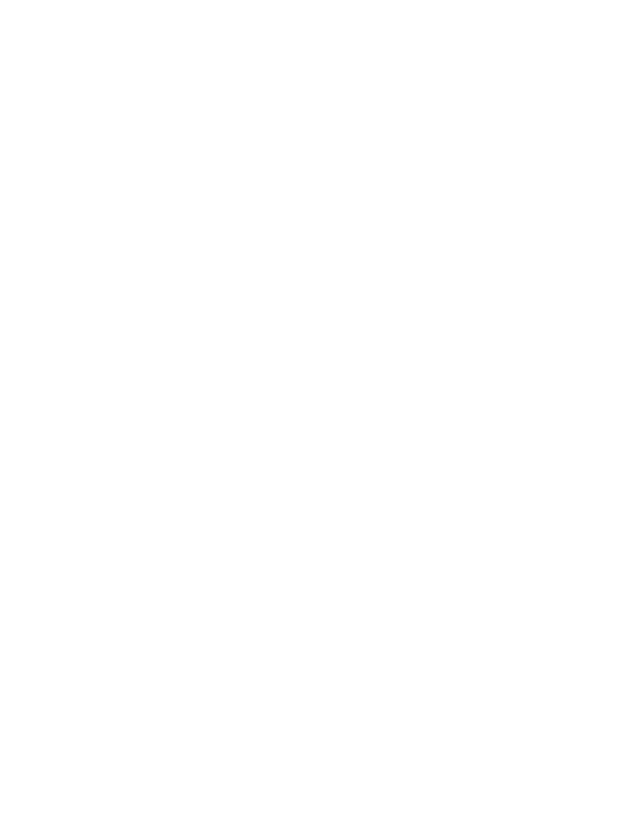
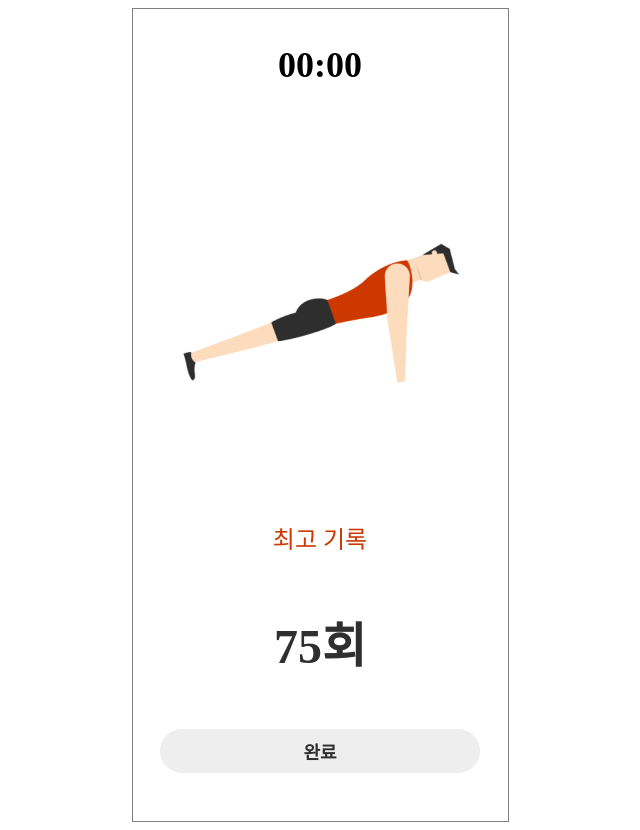
Before and after one commit to DogGae/Push-Up-Master, a plain HTML site: page index.html in a window 1280 px wide. Shown: the whole page, without its empty margins (320-960 px from the left). Before the commit the page ends 800 px from the top, so only its background shows below. Drawn offline with Linux system fonts and the light colour scheme.

Commit message:
초기 퍼블리싱

```diff
--- /dev/null
+++ b/app.js
@@ -0,0 +1,31 @@
+function startTimer() {
+  min = 1;
+  if (min === "") min = 0;
+  sec = 30;
+  if (sec === "") sec = 0;
+  timer = setInterval(counterTimer, 1000);
+}
+
+function counterTimer() {
+  if (sec != 0) {
+    sec--;
+    document.querySelector("#display").innerText = min + ":" + sec;
+  } else {
+    if (min != 0) {
+      min--;
+      sec = 60;
+    } else {
+      clearTimer(timer, "타이머 종료");
+    }
+  }
+}
+
+function resetTimer() {
+  clearTimer(timer, "리셋 종료");
+}
+
+function clearTimer(t, text) {
+  clearInterval(t);
+  document.querySelector(".min").value = "";
+  document.querySelector(".sec").value = "";
+}
--- /dev/null
+++ b/index.css
@@ -0,0 +1,61 @@
+body {
+  display: flex;
+  flex-direction: column;
+  align-items: center;
+}
+.container {
+  border: 1px solid gray;
+  width: 375px;
+  height: 812px;
+  display: flex;
+  align-items: center;
+  flex-direction: column;
+  justify-content: space-between;
+}
+.remaining {
+  font-size: 36px;
+  font-weight: 600;
+  margin-top: 35px;
+}
+
+.push_up_img {
+  width: 375px;
+  height: 375px;
+}
+.several_box{
+  display: flex;
+  align-items: center;
+  flex-direction: column;
+}
+.attetion{
+  color: #CD3700;
+  font-weight: 400;
+
+}
+.several_time {
+  color: #2F2F2F;
+  font-weight: 600;
+  font-size: 48px;
+}
+.push_up_button {
+  width: 320px;
+  height: 44px;
+  background-color: #EEEEEE;
+  color: #2F2F2F;
+  border-radius: 1000px;
+  border: none;
+  margin-bottom: 48px;
+  font-size: 18px;
+  font-weight: 700;
+}
+.push_up_button_active {
+  width: 320px;
+  height: 44px;
+  background-color: #CD3700;
+  color: #fff;
+  border-radius: 1000px;
+  border: none;
+  margin-bottom: 48px;
+  font-size: 18px;
+  font-weight: 700;
+}
--- a/index.html
+++ b/index.html
@@ -1,12 +1,27 @@
 <!DOCTYPE html>
 <html lang="en">
-<head>
-    <meta charset="UTF-8">
-    <meta http-equiv="X-UA-Compatible" content="IE=edge">
-    <meta name="viewport" content="width=device-width, initial-scale=1.0">
-    <title>Document</title>
-</head>
-<body>
+  <head>
+    <meta charset="UTF-8" />
+    <meta http-equiv="X-UA-Compatible" content="IE=edge" />
+    <meta name="viewport" content="width=device-width, initial-scale=1.0" />
+    <link rel="stylesheet" href="index.css" />
+    <title>Push-Up-Master</title>
+  </head>
 
-</body>
+  <body>
+    <div class="container">
+      <div>
+        <div id="display" class="remaining">00:00</div>
+      </div>
+      <img class="push_up_img" src="/Push-Up-Master/img/22917-pushup 1.png" alt="push-up" />
+      <div class="several_box">
+        <h2 class="attetion">최고 기록</h2>
+        <h1 class="several_time">75회</h1>
+      </div>
+      <button class="push_up_button" onclick="startTimer()">완료</button>
+    </div>
+
+
+    <script src="app.js"></script>
+  </body>
 </html>
```
Also changed, not shown: img/22917-pushup 1.png (added).
